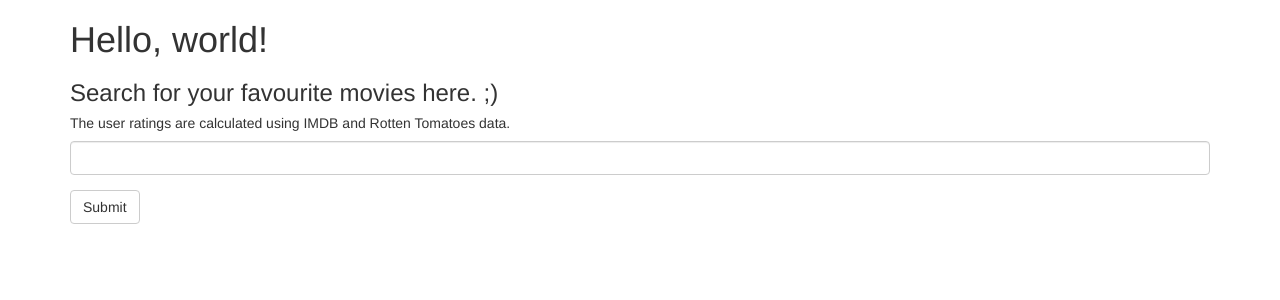
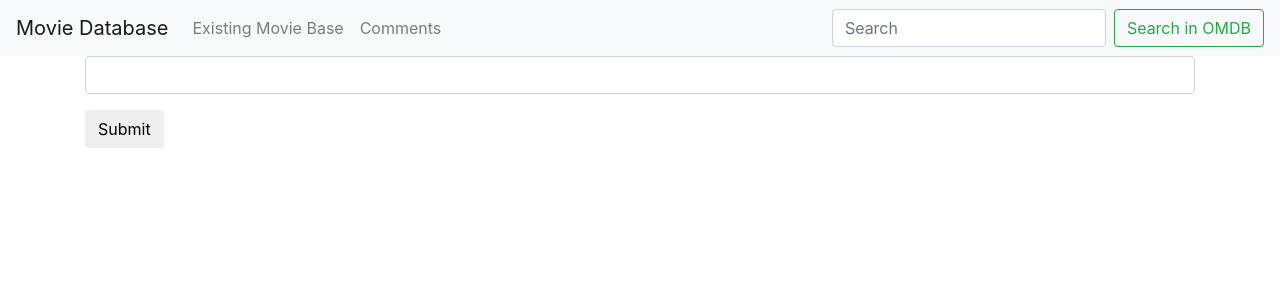
Before and after one commit to 3Cement/MoviesDatabase---Django-REST-Framework, a Django app: page /search/ in a window 1280 px wide. Shown: the top 300 px of the page. Run offline with Django 3.2, Linux system fonts and the light colour scheme; tables that the repository leaves empty hold one stand-in row (values such as "Sample post"); some libraries are stand-ins or nearby versions.

Commit message:
New templates added

```diff
--- a/movieapp/admin.py
+++ b/movieapp/admin.py
@@ -1,6 +1,5 @@
 from django.contrib import admin
-from .models import Movie, Comment, Comment2
+from .models import Movie, Comment
 
 admin.site.register(Movie)
 admin.site.register(Comment)
-admin.site.register(Comment2)
--- a/movieapp/models.py
+++ b/movieapp/models.py
@@ -2,17 +2,12 @@ from django.db import models
 import urllib.request
 import urllib, sys, requests, json
 from urllib.parse import quote
-
-class Comment(models.Model):
-	body = models.TextField(max_length=200)
-
-	def __str__(self):
-		return self.body
+from jsonfield import JSONField
+from collections import OrderedDict
 
 class Movie(models.Model):
 	title = models.CharField(max_length=50)
-	comment = models.ManyToManyField(Comment, blank=True)
-	data = models.TextField(max_length=1000, blank=True)
+	data = JSONField(null=True)
 
 	class Meta:
 		ordering = ('title',)
@@ -20,73 +15,33 @@ class Movie(models.Model):
 	def __str__(self):
 		return self.title
 
-	def getMovieData(self, title):
-		from tabulate import tabulate
-		#jsonData = urllib.request.urlopen("http://omdbapi.com/?t=%s&y=&tomatoes=true&plot=short&r=json" % title)
-		#request = urllib.request.Request("http://omdbapi.com/?t=%s&y=&tomatoes=true&plot=short&r=json" % title)
-		#response = urllib.request.urlopen(request)
+	def getOMDBdata(self, title):
 		title = urllib.parse.quote(title)
 		API_KEY = '44c18575'
 		try:
 			request = urllib.request.Request("https://www.omdbapi.com/?t=%s&apikey=44c18575" % title)
-			print('Movie title exist in OMP database.')
+			print('Request data successfull')
 		except Exception:
-			print('Błąd pobrania danych z ompdbapi')
+			print('Error: Request data unsuccessfull')
 			sys.exit(1)
 
 		response = urllib.request.urlopen(request)
 		json_string = response.read().decode('utf-8')
 
-		self.movieData = json.loads(json_string)
+		self.moviedict = json.loads(json_string, object_pairs_hook=OrderedDict)
+		if(self.moviedict['Response'] == 'True'):
+			if Movie.objects.filter(title=self.moviedict['Title']).exists():
+				existing_movie = Movie.objects.get(title=self.moviedict['Title'])
+				print('There is already that movie in the database')
+				return existing_movie.data
+			else:
+				new_movie = Movie.objects.create(title=self.moviedict['Title'], data=self.moviedict)
+				print('Movie added to the OUR database')
+				return new_movie.data
 
-		if Movie.objects.filter(title=self.movieData['Title']).exists():
-			print('There is already movie '+self.movieData['Title']+' in our database')
-		else:
-			new_movie = Movie(title=self.movieData['Title'], data=self.movieData)
-			new_movie.save()
-			print(new_movie.title +' added to our the database!')
-		'''self.movieData = moviedict
-
-		self.movieData['title'] = moviedict['Title']
-		self.movieData['year'] = moviedict['Year']
-
-		headers = ['Key', 'Value']
-		data = sorted([(str(k),str(v)) for k,v in moviedict.items()]) # flip the code and name and sort
-		print(tabulate(data, headers=headers))
-
-		print('Ratings:')
-		for i in moviedict['Ratings']:
-			data = sorted([(str(k),str(v)) for k,v in i.items()]) # flip the code and name and sort
-			print(tabulate(data))
-
-		self.movieData['response'] = moviedict['Response']'''
-		return self.movieData
-
-
-'''
-	def get_values(self, title):
-		title = self.title
-		sys.stdout.write(u'Pobieram dane... ')
-		sys.stdout.flush()
-		try:
-			page = requests.get("https://www.omdbapi.com/?t=%s&apikey=44c18575" % title)
-		except Exception:
-			print(u'Błąd pobrania danych z API NBP')
-			sys.exit(1)
-
-		page.raise_for_status
-		currencies = json.loads(page.text)
-		#currencies_list = currencies[0]['rates']
-		print(currencies)
-'''
-
-class Comment2(models.Model):
+class Comment(models.Model):
 	body = models.TextField(max_length=200)
-	movie = models.ForeignKey(Movie, on_delete=models.CASCADE, null=True, blank=True)
+	movie = models.ForeignKey(Movie, related_name='comments', on_delete=models.CASCADE, null=True, blank=True)
 
 	def __str__(self):
 		return self.body
-
-#Movie().getMovieData('Guardians of the Galaxy Vol. 2')
-#Movie().getMovieData('Game of Thrones')
-#Movie().get_values('Guardians of the Galaxy Vol. 2')
--- /dev/null
+++ b/movieapp/templates/base.html
@@ -0,0 +1,37 @@
+{% load static from staticfiles %}
+<html lang="en">
+<head>
+  {% block title %}<title>Movie Search</title>{% endblock %}
+<meta charset="utf-8">
+    <meta name="viewport" content="width=device-width, initial-scale=1, shrink-to-fit=no">
+    <!-- Bootstrap CSS -->
+    <link rel="stylesheet" href="https://maxcdn.bootstrapcdn.com/bootstrap/4.0.0/css/bootstrap.min.css" integrity="sha384-Gn5384xqQ1aoWXA+058RXPxPg6fy4IWvTNh0E263XmFcJlSAwiGgFAW/dAiS6JXm" crossorigin="anonymous">
+
+</head>
+
+<body>
+  <nav class="navbar navbar-expand-lg navbar-light bg-light">
+    <a class="navbar-brand" href="#">Movie Database</a>
+    <button class="navbar-toggler" type="button" data-toggle="collapse" data-target="#navbarSupportedContent" aria-controls="navbarSupportedContent" aria-expanded="false" aria-label="Toggle navigation">
+      <span class="navbar-toggler-icon"></span>
+    </button>
+
+    <div class="collapse navbar-collapse" id="navbarSupportedContent">
+      <ul class="navbar-nav mr-auto">
+        <li class="nav-item">
+          <a class="nav-link" href="#">Existing Movie Base</a>
+        </li>
+        <li class="nav-item">
+          <a class="nav-link" href="#">Comments</a>
+        </li>
+      </ul>
+      <form class="form-inline my-2 my-lg-0">
+        <input class="form-control mr-sm-2" type="search" placeholder="Search" aria-label="Search" name="searchTitle">
+        <button class="btn btn-outline-success my-2 my-sm-0" type="submit">Search in OMDB</button>
+      </form>
+    </div>
+  </nav>
+  {% block content %}{% endblock %}
+  </div>
+</body>
+</html>
--- a/movieapp/templates/home.html
+++ b/movieapp/templates/home.html
@@ -1,29 +1,17 @@
+{% extends "base.html" %}
 {% load static from staticfiles %}
-<html>
-<head>
-	<title>Movie Search</title>
-	<link rel="stylesheet" href="//maxcdn.bootstrapcdn.com/bootstrap/3.3.4/css/bootstrap.min.css">
-	<link rel="stylesheet" href="//bootswatch.com/superhero/bootstrap.min.css">
-</head>
-<body>
+
+{% block content %}
 	<div class="container">
-<h1>Hello, world!</h1>
-
-<h3>Search for your favourite movies here. ;)</h3>
-<h5>The user ratings are calculated using IMDB and Rotten Tomatoes data.</h5>
-
 <form method="GET" action="/search">
 	<div class="form-group">
-<input class="form-control" type="text" name="q">
+<input class="form-control" type="text" name="searchTitle">
 </div>
 <input type="submit" class="btn btn-default">
-<br><br>
 {% if search == True %}
-
   {% if movieData.Response == "True" %}
-    <img src="{{ movieData.posterURL }}">
     <br>
-    <h3>{{ movieData.Title }} ({{ movieData.Year }})</h3>
+    <h4>{{ movieData.Title }} ({{ movieData.Year }})</h4>
     {% for key, value in movieData.items %}
       {% if key == 'Ratings' %}
         <td> {{ key }}:
@@ -44,10 +32,7 @@
     <p>Movie not found.</p>
   {% endif %}
 
-
 {% endif %}
 </div>
 
-
-</body>
-</html>
+{% endblock %}
--- a/movieapp/urls.py
+++ b/movieapp/urls.py
@@ -6,12 +6,12 @@ from rest_framework import routers
 router = routers.DefaultRouter()
 router.register('movies', views.MovieView)
 router.register('comments', views.CommentView)
-router.register('comments2', views.Comment2View)
 
 urlpatterns = [
 	path('api/', include(router.urls)),
     url(r'^$', views.homepage),
     url(r'^search/', views.results),
+    url(r'^movies/', views.MovieList.as_view()),
 ]
 '''
 urlpatterns = [
--- a/movieapp/views.py
+++ b/movieapp/views.py
@@ -1,9 +1,10 @@
-from django.shortcuts import render, get_object_or_404
+from django.shortcuts import render
 from rest_framework import viewsets, status
 from rest_framework.views import APIView
 from rest_framework.response import Response
-from movieapp.models import *
-from .serializers import MovieSerializer, CommentSerializer, Comment2Serializer
+from .models import *
+from .serializers import MovieSerializer, CommentSerializer
+import json
 
 class MovieView(viewsets.ModelViewSet):
 	queryset = Movie.objects.all()
@@ -13,33 +14,18 @@ class CommentView(viewsets.ModelViewSet):
 	queryset = Comment.objects.all()
 	serializer_class = CommentSerializer
 
-class Comment2View(viewsets.ModelViewSet):
-	queryset = Comment2.objects.all()
-	serializer_class = Comment2Serializer
-
 def homepage(request):
 	return render(request, 'home.html')
 
 def results(request):
-	m = Movie()
-	if request.GET.get('q') is not None:
-		searchname = request.GET.get('q')
-		if Movie.objects.filter(title=searchname).exists():
-			print('Wczytuję film z naszej bazy danych!')
-			our_movie = Movie.objects.get(title=searchname)
-			print('Wczytuję film z naszej bazy danych2!')
-			movieData = our_movie.data
-			return render(request, 'home.html', {'movieData': movieData, 'search': True})
-		else:
-			movieData = m.getMovieData(searchname)
-			return render(request, 'home.html', {'movieData': movieData, 'search': True})
+	movie = Movie()
+	if request.GET.get('searchTitle') is not None:
+		searchname = request.GET.get('searchTitle')
+		movieData = movie.getOMDBdata(searchname)
+		return render(request, 'home.html', {'movieData': movieData, 'search': True})
 	else:
 		return render(request, 'home.html')
-	print (searchname)
-
-#Request response should include full movie object, along with all data fetched from external API.
-import json
-
+'''
 def get_movie(request, title):
 	if request.method =='GET':
 		try:
@@ -49,18 +35,9 @@ def get_movie(request, title):
 			response = json.dumps([{ 'Error': 'No movie with that title' }])
 	return HttpResponse(response, content_type='text/json')
 '''
-def add_movie(request, title):
-	if request.method =='POST':
-
-		movieData = m.getMovieData(searchname)'''
-
-# List all movies or create a new one
 class MovieList(APIView):
 
 	def get(self, request):
 		movies = Movie.objects.all()
 		serializer = MovieSerializer(movies, many=True)
 		return Response(serializer.data)
-
-	def post(self):
-		pass
```
Also changed, not shown: movieapp/serializers.py (+8 -7 lines), db.sqlite3, movieapp/migrations/0006_auto_20180711_2106.py (added), movieapp/migrations/0007_auto_20180712_0921.py (added), movieapp/migrations/0008_auto_20180712_1056.py (added).
